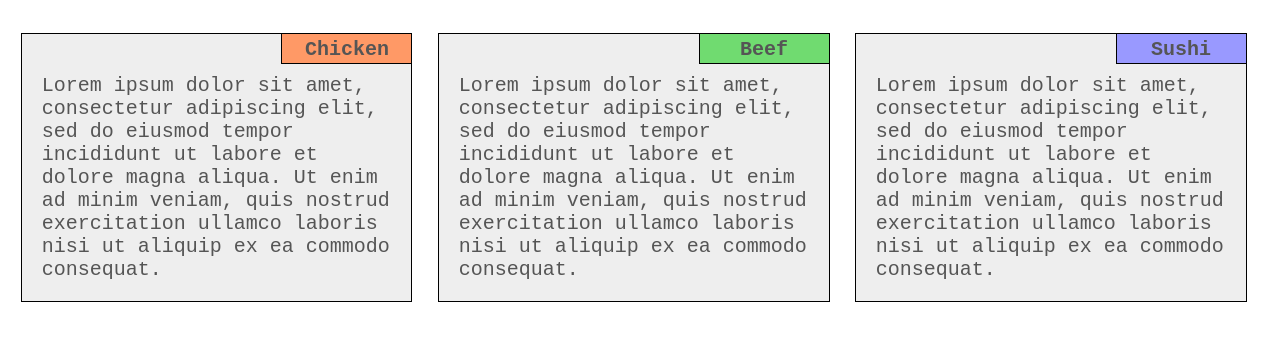
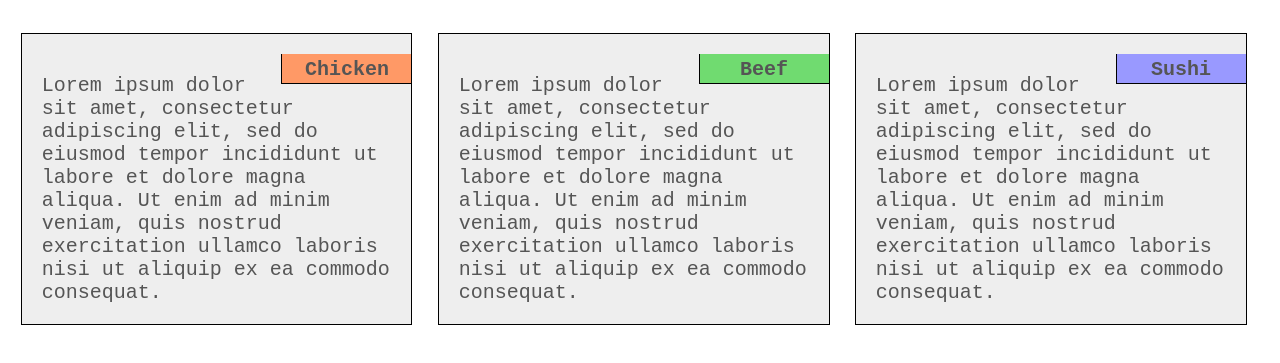
Before and after one commit to TamaraZambrana/coursera-solutions, a plain HTML site: page index.html in a window 1280 px wide. Shown: the part 73-436 px from the top of the page. Drawn offline with Linux system fonts and the light colour scheme.

Commit message:
updated index

```diff
--- a/index.html
+++ b/index.html
@@ -8,18 +8,24 @@
 	<h1>Our Menu</h1>
 	<div class="row">
 		<section class="col-ld-4 col-md-6">
+			<div class="menu">
 				<h4 id="title1">Chicken</h4>
 				<p>Lorem ipsum dolor sit amet, consectetur adipiscing elit, sed do eiusmod tempor incididunt ut labore et dolore magna aliqua. Ut enim ad minim veniam, quis nostrud exercitation ullamco laboris nisi ut aliquip ex ea commodo consequat. </p>
+			</div>
 		</section>
 
 		<section class="col-ld-4 col-md-6">
+			<div class="menu">
 				<h4 id="title2">Beef</h4>
 				<p>Lorem ipsum dolor sit amet, consectetur adipiscing elit, sed do eiusmod tempor incididunt ut labore et dolore magna aliqua. Ut enim ad minim veniam, quis nostrud exercitation ullamco laboris nisi ut aliquip ex ea commodo consequat. </p>
-		</section section section>
+			</div>
+		</section>
 
-		<section class="col-ld-4 col-md-6">
+		<section class="col-ld-4 col-md-12">
+			<div class="menu">
 				<h4 id="title3">Sushi</h4>
 				<p>Lorem ipsum dolor sit amet, consectetur adipiscing elit, sed do eiusmod tempor incididunt ut labore et dolore magna aliqua. Ut enim ad minim veniam, quis nostrud exercitation ullamco laboris nisi ut aliquip ex ea commodo consequat. </p>
+			</div>
 		</section>
 
 	</div>
```
Lines whose indentation alone changed are shown as unchanged.
